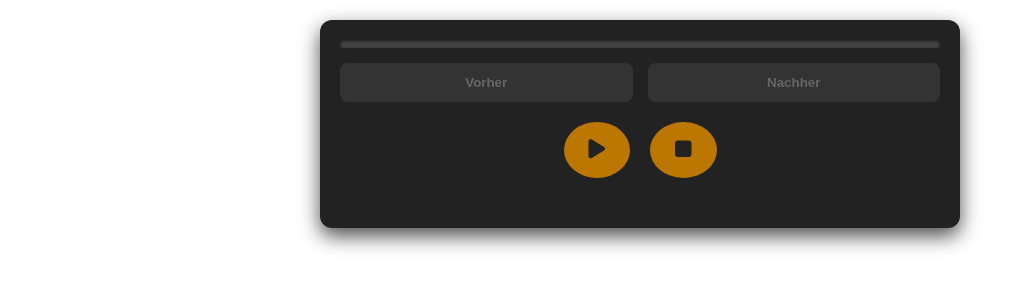
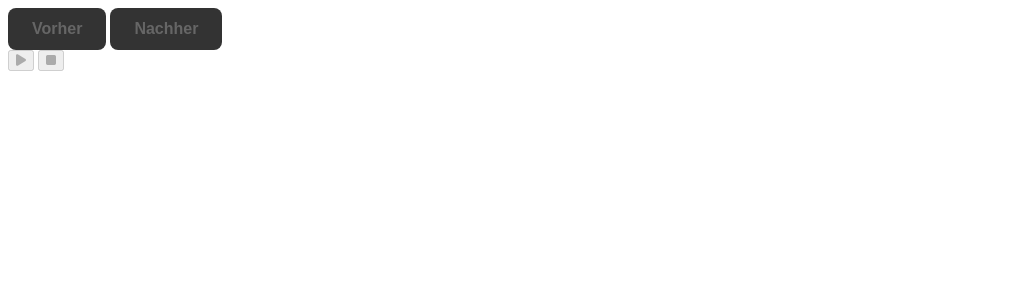
Before and after one commit to Carlo411/AB-Waves-Vocal-Chain, a plain HTML site: page index.html in a window 1280 px wide. Shown: the whole page, without its empty margins (0-1029 px from the left). Drawn offline with Linux system fonts and the light colour scheme.

Commit message:
Update style.css

```diff
--- a/css/style.css
+++ b/css/style.css
@@ -1,59 +1,21 @@
-.players {
-  max-width: 600px;
-  margin: 20px auto;
-  font-family: 'Lato', sans-serif;
-  color: #f0f0f0;
-  background: #222;
-  padding: 20px;
-  border-radius: 12px;
-  box-shadow: 0 8px 20px rgba(0, 0, 0, 0.7);
-}
-
-.player__wrapper {
-  margin-bottom: 30px;
-}
-
-.progress__container {
-  background: #444;
-  border-radius: 10px;
-  height: 8px;
+.ab__button {
+  padding: 12px 24px;       /* mehr Platz für längere Wörter */
+  font-size: 16px;          /* gut lesbare Schriftgröße */
+  white-space: nowrap;      /* verhindert Zeilenumbruch */
+  background: #333;
+  color: #f97316;           /* oranger Ton, anpassbar */
+  border: none;
+  border-radius: 8px;
+  font-weight: 700;
   cursor: pointer;
-  overflow: hidden;
-  margin-bottom: 15px;
-  box-shadow: inset 0 1px 3px rgba(0,0,0,0.6);
-}
-
-.progress__bar.progress__fill {
-  background: linear-gradient(90deg, #f97316, #fbbf24);
-  height: 100%;
-  width: 0%;
-  transition: width 0.3s ease;
-  border-radius: 10px;
-}
-
-.ab__controls {
-  display: flex;
-  gap: 15px;
-  margin-bottom: 20px;
-}
-
-.ab__button {
-  flex: 1;
-  background: #333;
-  border: none;
-  color: #f97316;
-  font-weight: 700;
-  padding: 12px 0;
-  border-radius: 8px;
-  cursor: pointer;
+  box-shadow: 0 4px 8px rgba(249, 115, 22, 0.3);
   transition: background-color 0.25s ease;
-  box-shadow: 0 4px 8px rgba(255, 149, 50, 0.3);
 }
 
 .ab__button:hover:not(:disabled) {
   background: #f97316;
   color: #222;
-  box-shadow: 0 6px 14px rgba(255, 149, 50, 0.6);
+  box-shadow: 0 6px 14px rgba(249, 115, 22, 0.6);
 }
 
 .ab__button:disabled {
@@ -61,31 +23,3 @@
   cursor: not-allowed;
   box-shadow: none;
 }
-
-.play__stop__controls {
-  display: flex;
-  gap: 20px;
-  justify-content: center;
-}
-
-.play__pause__button {
-  background: #f97316;
-  border: none;
-  padding: 15px 25px;
-  border-radius: 50%;
-  color: #222;
-  font-size: 22px;
-  cursor: pointer;
-  box-shadow: 0 6px 15px rgba(255, 149, 50, 0.7);
-  transition: background-color 0.3s ease;
-}
-
-.play__pause__button:hover:not(:disabled) {
-  background: #fb923c;
-}
-
-.play__pause__button:disabled {
-  background: #bb7700;
-  cursor: not-allowed;
-  box-shadow: none;
-}
```
